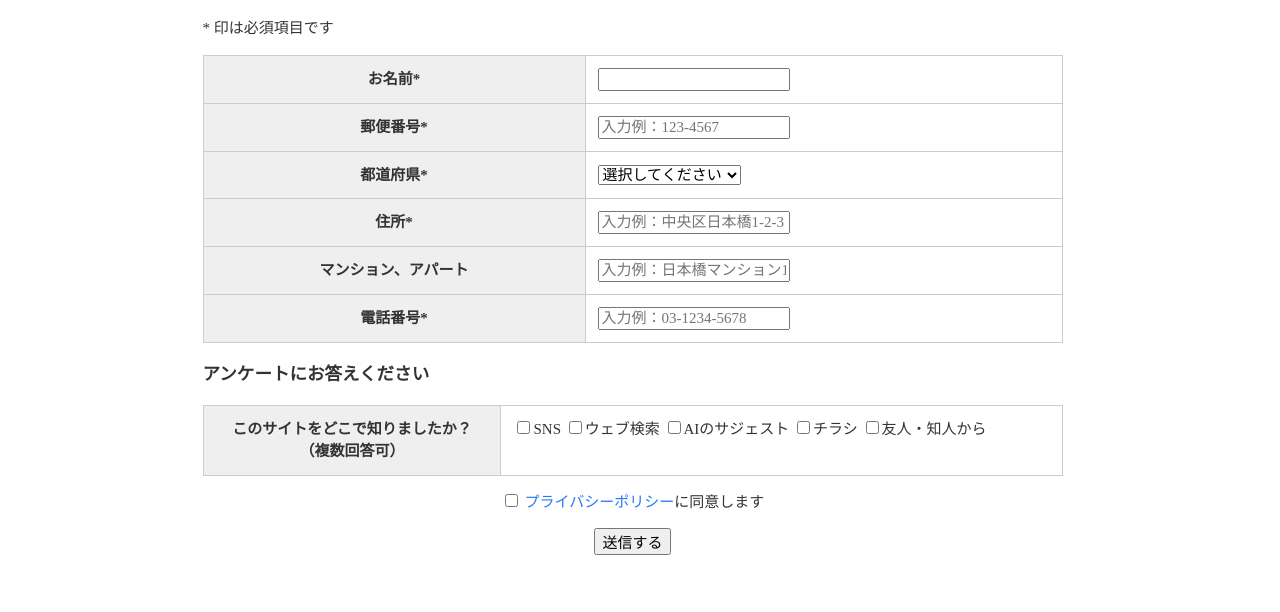
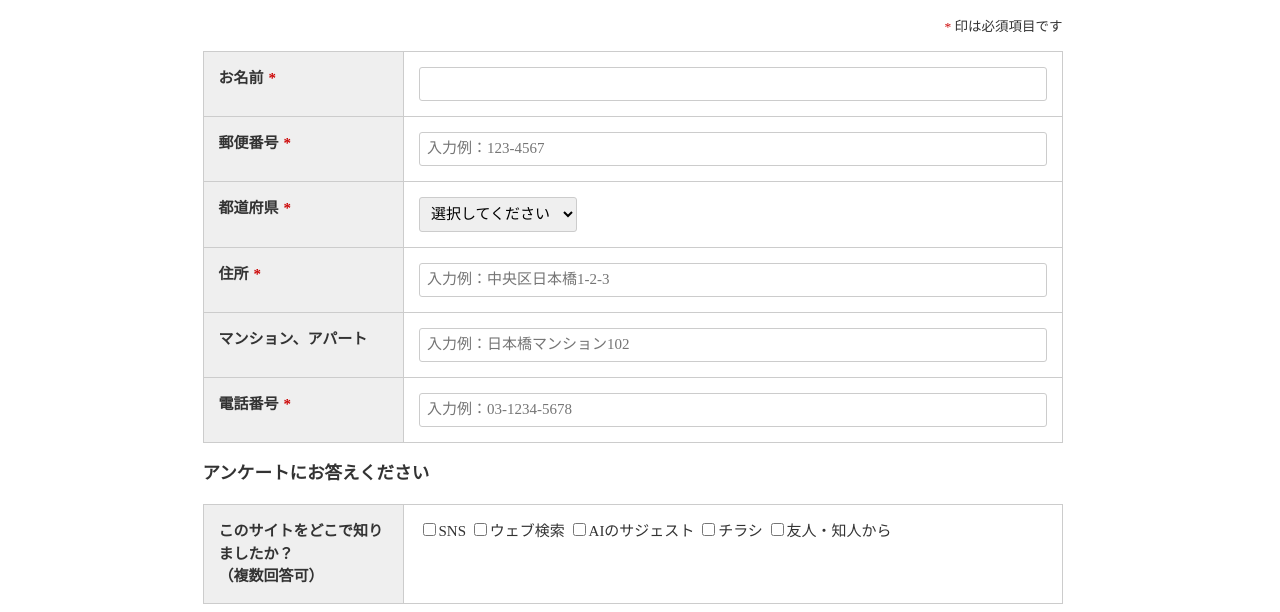
Before and after one commit to kawano-megumi/holiday-vibes, a plain HTML site: page form.html in a window 1280 px wide. Shown: the part 188-800 px from the top of the page. Drawn offline with Linux system fonts and the light colour scheme.

Commit message:
フォーム関係のCSS追加

```diff
--- a/assets/css/style.css
+++ b/assets/css/style.css
@@ -163,3 +163,50 @@ a {
 a:hover {
 	text-decoration: underline;
 }
+
+/* カタログ請求フォーム */
+#form table th {
+	width: 200px;
+	text-align: left;
+	padding: 1em;
+}
+#form table td {
+	width: calc(100% - 200px);
+	padding: 1em;
+}
+#form input[type=text] {
+	width: 100%;
+	padding: 0.5em;
+	border: 1px solid #ccc;
+	border-radius: 3px;
+}
+#form select {
+	padding: 0.5em;
+	border: 1px solid #ccc;
+	border-radius: 3px;
+}
+#form .required {
+	color: #cc0000;
+	display: inline-block;
+	margin-left: 5px;
+}
+#form .notice {
+	text-align: right;
+	font-size: 0.9em;
+}
+
+#form input[type=button] {
+	min-width: 240px;
+	padding: 1em;
+	border: none;
+	background-color: #ff9900;
+	color: #fff;
+	font-weight: 500;
+	letter-spacing: 0.08em;
+}
+
+#errorMessage p {
+	color: #ff0000;
+	margin: 0;
+	font-size: 0.9em;
+}
```
